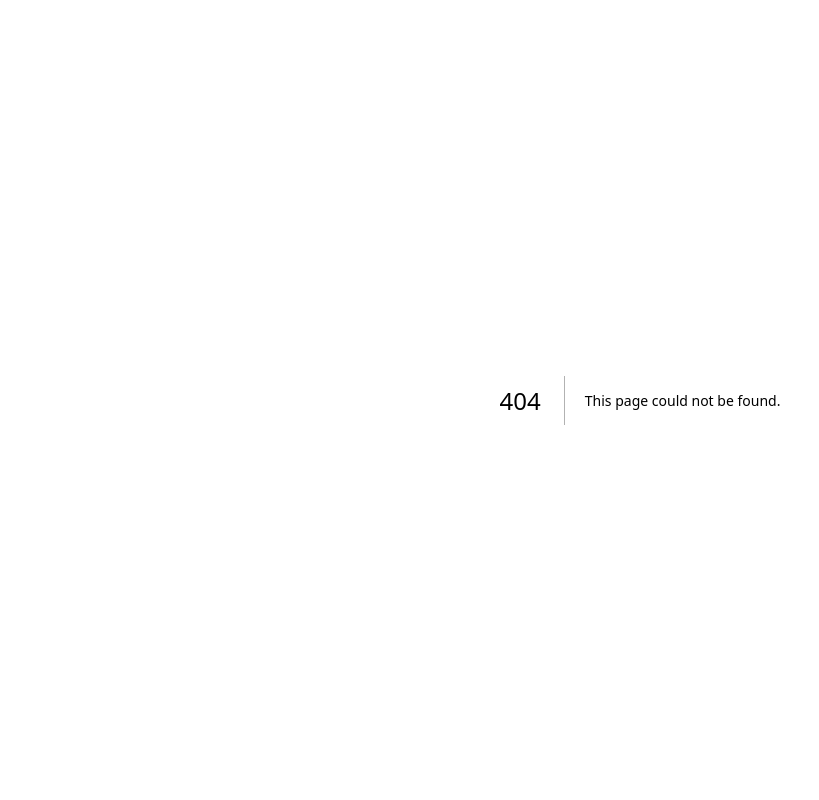
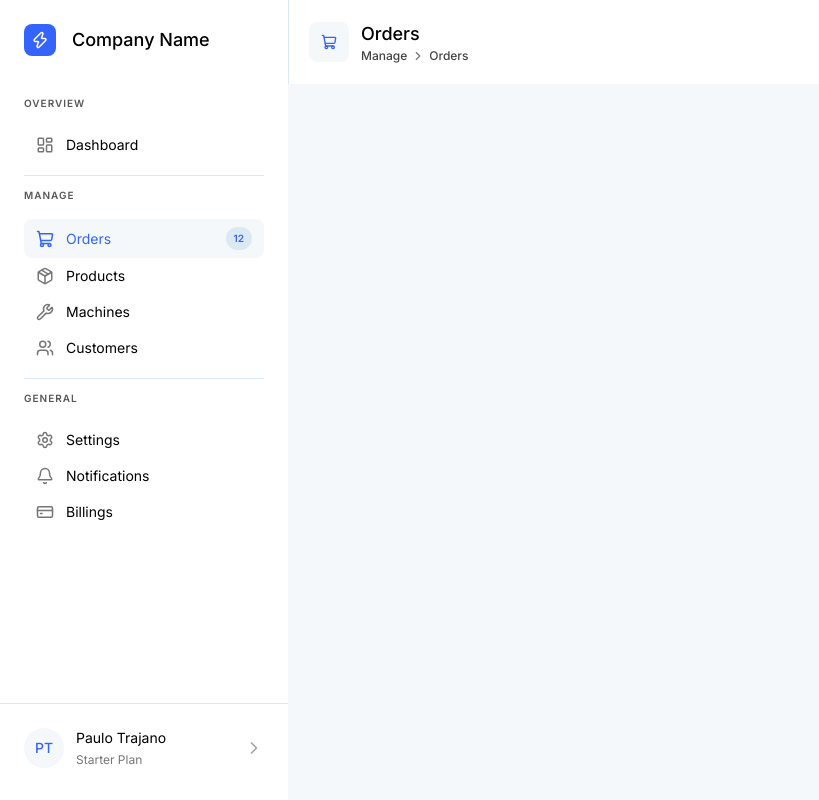
Before and after one commit to paulotra/dashboard-starter, a Next.js app: page /orders in a window 1280 px wide. Before the commit this address had no page. Shown: the whole page, without its empty margins (0-819 px from the left). Built offline with nearby package versions, Linux system fonts and the light colour scheme.

Commit message:
layout done

```diff
--- /dev/null
+++ b/src/app/(dashboard)/billings/page.tsx
@@ -0,0 +1,3 @@
+export default function ubillingsPage() {
+  return null;
+}
--- /dev/null
+++ b/src/app/(dashboard)/customers/page.tsx
@@ -0,0 +1,3 @@
+export default function ucustomersPage() {
+  return null;
+}
--- a/src/app/(dashboard)/layout.tsx
+++ b/src/app/(dashboard)/layout.tsx
@@ -1,10 +1,18 @@
-import Sidebar from '@/components/Sidebar'
+import Sidebar from "@/components/Sidebar";
+import Navigation from "@/components/Navigation";
 
-export default function DashboardLayout({ children }: { children: React.ReactNode }) {
+export default function DashboardLayout({
+  children,
+}: {
+  children: React.ReactNode;
+}) {
   return (
-    <div className="bg-body-color flex h-screen">
+    <div className="flex h-screen bg-body-color">
       <Sidebar />
-      <main className="flex-1 overflow-y-auto">{children}</main>
+      <div className="flex flex-1 flex-col overflow-hidden">
+        <Navigation />
+        <main className="flex-1 overflow-y-auto p-5">{children}</main>
+      </div>
     </div>
-  )
+  );
 }
--- /dev/null
+++ b/src/app/(dashboard)/machines/page.tsx
@@ -0,0 +1,3 @@
+export default function umachinesPage() {
+  return null;
+}
--- /dev/null
+++ b/src/app/(dashboard)/notifications/page.tsx
@@ -0,0 +1,3 @@
+export default function unotificationsPage() {
+  return null;
+}
--- /dev/null
+++ b/src/app/(dashboard)/orders/page.tsx
@@ -0,0 +1,3 @@
+export default function uordersPage() {
+  return null;
+}
--- /dev/null
+++ b/src/app/(dashboard)/products/page.tsx
@@ -0,0 +1,3 @@
+export default function uproductsPage() {
+  return null;
+}
--- /dev/null
+++ b/src/app/(dashboard)/settings/page.tsx
@@ -0,0 +1,3 @@
+export default function usettingsPage() {
+  return null;
+}
--- /dev/null
+++ b/src/components/Breadcrumb.tsx
@@ -0,0 +1,37 @@
+import Link from "next/link";
+import { ChevronRight } from "lucide-react";
+
+export interface BreadcrumbItem {
+  label: string;
+  href?: string;
+}
+
+export interface BreadcrumbProps {
+  items: BreadcrumbItem[];
+}
+
+export default function Breadcrumb({ items }: BreadcrumbProps) {
+  return (
+    <nav aria-label="Breadcrumb" className="flex items-center gap-1">
+      {items.map((item, idx) => (
+        <span key={idx} className="flex items-center gap-1">
+          {idx > 0 && (
+            <ChevronRight size={14} className="shrink-0 text-neutral-600" />
+          )}
+          {item.href ? (
+            <Link
+              href={item.href}
+              className="font-sans text-xs font-medium text-neutral-800 hover:text-primary-500 transition-colors"
+            >
+              {item.label}
+            </Link>
+          ) : (
+            <span className="font-sans text-xs font-medium text-neutral-800">
+              {item.label}
+            </span>
+          )}
+        </span>
+      ))}
+    </nav>
+  );
+}
--- /dev/null
+++ b/src/components/Navigation.tsx
@@ -0,0 +1,30 @@
+'use client'
+
+import { usePathname } from 'next/navigation'
+import { ALL_NAV_ITEMS } from '@/lib/nav'
+import Breadcrumb from './Breadcrumb'
+
+export default function Navigation() {
+  const pathname = usePathname() ?? ''
+  const current = ALL_NAV_ITEMS.find(
+    (item) => pathname === item.href || pathname.startsWith(item.href + '/')
+  )
+
+  if (!current) return null
+
+  const Icon = current.icon
+
+  return (
+    <header className="border-border-color border-l bg-white px-5 py-5">
+      <div className="flex items-center gap-3">
+        <div className="bg-primary-100 flex size-10 shrink-0 items-center justify-center rounded-lg">
+          <Icon size={16} className="text-primary-500" />
+        </div>
+        <div className="flex flex-col">
+          <h1 className="font-sans text-lg font-medium text-black">{current.label}</h1>
+          <Breadcrumb items={[{ label: current.section }, { label: current.label }]} />
+        </div>
+      </div>
+    </header>
+  )
+}
--- a/src/components/Sidebar.tsx
+++ b/src/components/Sidebar.tsx
@@ -1,73 +1,27 @@
-"use client";
+'use client'
 
-import Link from "next/link";
-import { usePathname } from "next/navigation";
-import type { LucideIcon } from "lucide-react";
-import {
-  Bell,
-  ChevronRight,
-  CreditCard,
-  LayoutDashboard,
-  Package,
-  Settings,
-  ShoppingCart,
-  Users,
-  Wrench,
-} from "lucide-react";
-import Logo from "./Logo";
-
-interface NavItem {
-  label: string;
-  icon: LucideIcon;
-  href: string;
-  badge?: number;
-}
-
-interface NavSection {
-  label: string;
-  items: NavItem[];
-}
-
-const NAV: NavSection[] = [
-  {
-    label: "OVERVIEW",
-    items: [{ label: "Dashboard", icon: LayoutDashboard, href: "/dashboard" }],
-  },
-  {
-    label: "MANAGE",
-    items: [
-      { label: "Orders", icon: ShoppingCart, href: "/orders", badge: 12 },
-      { label: "Products", icon: Package, href: "/products" },
-      { label: "Machines", icon: Wrench, href: "/machines" },
-      { label: "Customers", icon: Users, href: "/customers" },
-    ],
-  },
-  {
-    label: "GENERAL",
-    items: [
-      { label: "Settings", icon: Settings, href: "/settings" },
-      { label: "Notifications", icon: Bell, href: "/notifications" },
-      { label: "Billings", icon: CreditCard, href: "/billings" },
-    ],
-  },
-];
+import Link from 'next/link'
+import { usePathname } from 'next/navigation'
+import { ChevronRight } from 'lucide-react'
+import { NAV_SECTIONS } from '@/lib/nav'
+import Logo from './Logo'
 
 export interface SidebarUser {
-  name: string;
-  plan: string;
-  initials: string;
+  name: string
+  plan: string
+  initials: string
 }
 
 export interface SidebarProps {
-  companyName?: string;
-  user?: SidebarUser;
+  companyName?: string
+  user?: SidebarUser
 }
 
 export default function Sidebar({
-  companyName = "Company Name",
-  user = { name: "Paulo Trajano", plan: "Starter Plan", initials: "PT" },
+  companyName = 'Company Name',
+  user = { name: 'Paulo Trajano', plan: 'Starter Plan', initials: 'PT' },
 }: SidebarProps) {
-  const pathname = usePathname() ?? "";
+  const pathname = usePathname() ?? ''
 
   return (
     <aside className="flex h-full w-72 flex-col bg-white">
@@ -76,42 +30,41 @@ export default function Sidebar({
         <Logo companyName={companyName} />
 
         <nav className="flex flex-col gap-3">
-          {NAV.map((section, idx) => (
+          {NAV_SECTIONS.map((section, idx) => (
             <div key={section.label}>
-              {idx > 0 && <hr className="mb-3 border-border-color" />}
+              {idx > 0 && <hr className="border-border-color mb-3" />}
               <div className="flex flex-col gap-4">
-                <p className="font-sans text-2xs font-semibold tracking-widest text-neutral-700">
+                <p className="text-2xs font-sans font-semibold tracking-widest text-neutral-700">
                   {section.label}
                 </p>
                 <div className="flex flex-col">
                   {section.items.map((item) => {
-                    const isActive =
-                      pathname === item.href ||
-                      pathname.startsWith(item.href + "/");
+                    const isActive = pathname === item.href || pathname.startsWith(item.href + '/')
                     return (
                       <Link
                         key={item.href}
                         href={item.href}
                         className={[
-                          "flex items-center justify-between rounded-lg px-3 py-2 transition-colors",
+                          'flex items-center justify-between rounded-lg px-3 py-2 transition-colors',
                           isActive
-                            ? "bg-primary-100 text-primary-500"
-                            : "text-black hover:bg-neutral-200",
-                        ].join(" ")}
+                            ? 'bg-primary-100 text-primary-500'
+                            : 'text-black hover:bg-neutral-200',
+                        ].join(' ')}
                       >
                         <span className="flex items-center gap-3">
-                          <item.icon size={18} />
-                          <span className="font-sans text-sm font-normal">
-                            {item.label}
-                          </span>
+                          <item.icon
+                            size={18}
+                            className={isActive ? 'text-primary-500' : 'text-neutral-600'}
+                          />
+                          <span className="font-sans text-sm font-normal">{item.label}</span>
                         </span>
                         {item.badge != null && (
-                          <span className="rounded-full bg-primary-200 px-2 py-1 font-sans text-2xs font-semibold text-primary-500">
+                          <span className="bg-primary-200 text-2xs text-primary-500 rounded-full px-2 py-1 font-sans font-semibold">
                             {item.badge}
                           </span>
                         )}
                       </Link>
-                    );
+                    )
                   })}
                 </div>
               </div>
@@ -121,12 +74,10 @@ export default function Sidebar({
       </div>
 
       {/* Account */}
-      <div className="flex items-center justify-between border-t border-border-color px-6 pb-8 pt-6">
+      <div className="border-border-color flex items-center justify-between border-t px-6 pt-6 pb-8">
         <div className="flex items-center gap-3">
-          <div className="flex size-10 shrink-0 items-center justify-center rounded-full bg-primary-100">
-            <span className="font-sans text-sm font-medium text-primary-500">
-              {user.initials}
-            </span>
+          <div className="bg-primary-100 flex size-10 shrink-0 items-center justify-center rounded-full">
+            <span className="text-primary-500 font-sans text-sm font-medium">{user.initials}</span>
           </div>
           <div className="flex flex-col gap-1">
             <p className="font-sans text-sm text-black">{user.name}</p>
@@ -136,5 +87,5 @@ export default function Sidebar({
         <ChevronRight size={20} className="shrink-0 text-neutral-500" />
       </div>
     </aside>
-  );
+  )
 }
--- /dev/null
+++ b/src/lib/nav.ts
@@ -0,0 +1,63 @@
+import type { LucideIcon } from "lucide-react";
+import {
+  Bell,
+  CreditCard,
+  LayoutDashboard,
+  Package,
+  Settings,
+  ShoppingCart,
+  Users,
+  Wrench,
+} from "lucide-react";
+
+export interface NavItem {
+  label: string;
+  icon: LucideIcon;
+  href: string;
+  section: string;
+  badge?: number;
+}
+
+export interface NavSection {
+  label: string;
+  items: NavItem[];
+}
+
+export const NAV_SECTIONS: NavSection[] = [
+  {
+    label: "OVERVIEW",
+    items: [
+      {
+        label: "Dashboard",
+        icon: LayoutDashboard,
+        href: "/dashboard",
+        section: "Overview",
+      },
+    ],
+  },
+  {
+    label: "MANAGE",
+    items: [
+      {
+        label: "Orders",
+        icon: ShoppingCart,
+        href: "/orders",
+        section: "Manage",
+        badge: 12,
+      },
+      { label: "Products", icon: Package, href: "/products", section: "Manage" },
+      { label: "Machines", icon: Wrench, href: "/machines", section: "Manage" },
+      { label: "Customers", icon: Users, href: "/customers", section: "Manage" },
+    ],
+  },
+  {
+    label: "GENERAL",
+    items: [
+      { label: "Settings", icon: Settings, href: "/settings", section: "General" },
+      { label: "Notifications", icon: Bell, href: "/notifications", section: "General" },
+      { label: "Billings", icon: CreditCard, href: "/billings", section: "General" },
+    ],
+  },
+];
+
+export const ALL_NAV_ITEMS: NavItem[] = NAV_SECTIONS.flatMap((s) => s.items);
```
Also changed, not shown: 2 other files (tests, documents, lock files or other folders).
